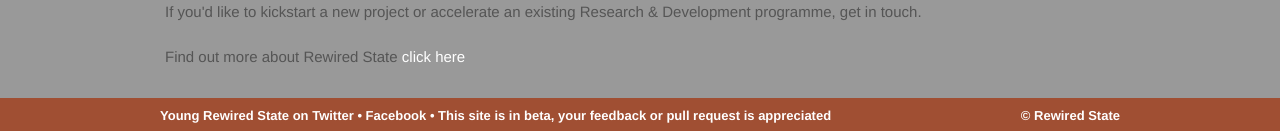
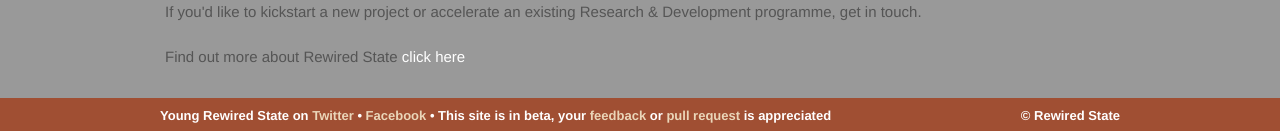
Before and after one commit to adamamyl/jekylld-yrs2012, a Jekyll site: the page built from contact/index.html, in a window 1280 px wide and 1005 px high. Shown: the part 871-1002 px from the top of the window. Built offline with Jekyll 4.4.1, drawn with Linux system fonts in a browser that asks for light colours.

Commit message:
Updated the footer link CSS. The \!important css declaration was causing the on-hover link colour to not work. Added some slight colouring to the footer links (only in the very bottom bar) so they could be distinguished from the text adjacent to them

```diff
--- a/css/site.css
+++ b/css/site.css
@@ -93,10 +93,13 @@ footer { background: #A04F33; border-top: 1px solid #666; clear: both;
   box-shadow: 0px -3px 3px 0px rgba(0, 0, 0, 0.3);
 
 }
+
 footer a:hover, footer a:visited:hover { color: #333; }
 footer .container { background: none;}
+
 footer h4 { color: #fff; display: inline;}
-footer a { color: #fff !important; display: inline; }
+footer a { color: #fff; display: inline;}
+footer h4 a { color: #ead6b9; display: inline; }
 .desc_footer { background: #999; }
 
 
```
